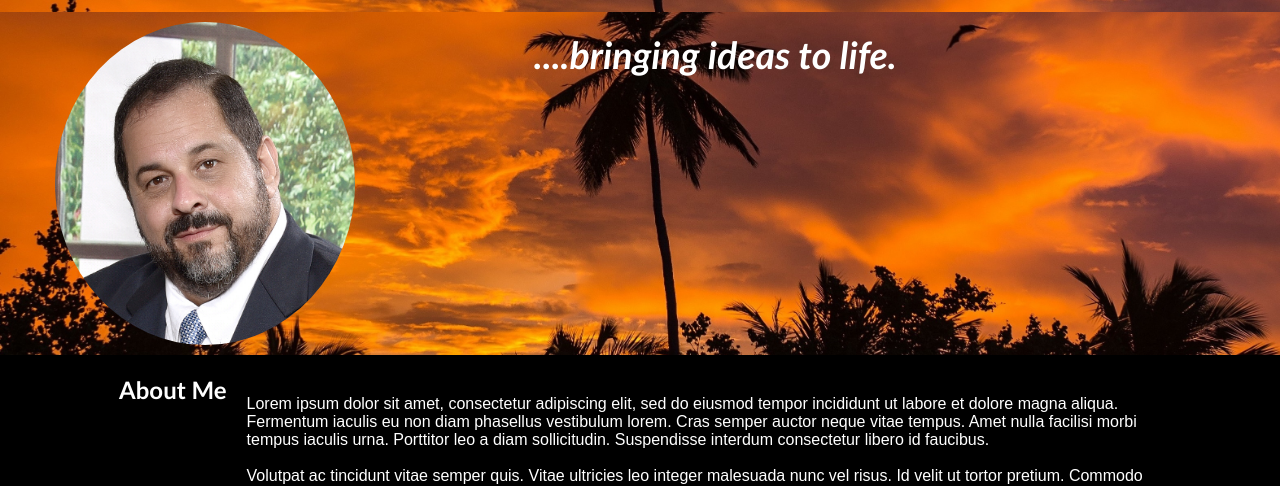
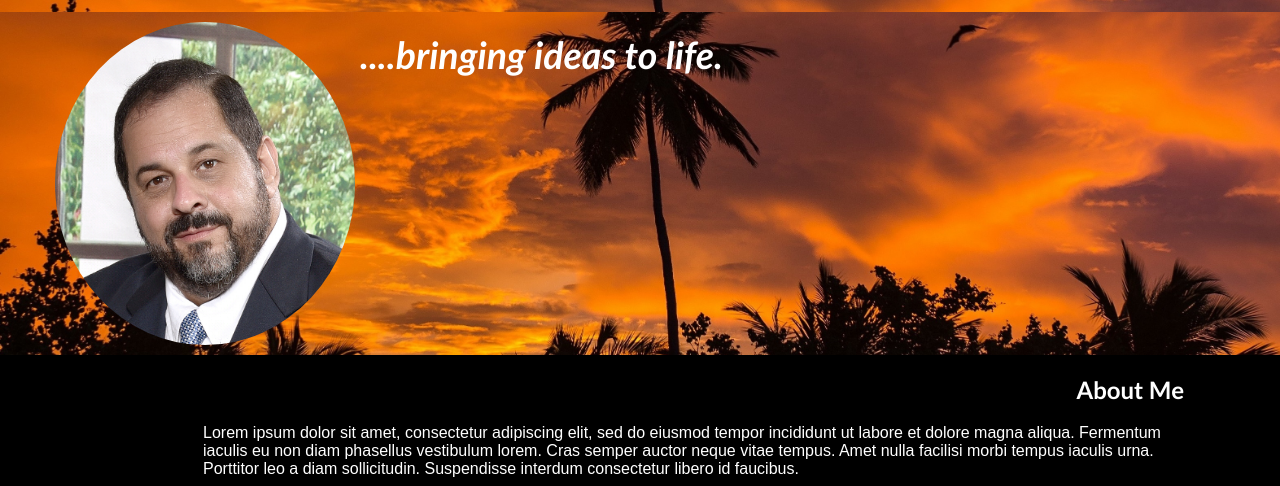
Before and after one commit to Mannyalfa/professional-portfolio, a plain HTML site: page index.html in a window 1280 px wide. Shown: the part 57-543 px from the top of the page. Drawn offline with Linux system fonts and the light colour scheme.

Commit message:
pushing a fresh commit to resolve page load error

```diff
--- a/assets/css/stylesheet.css
+++ b/assets/css/stylesheet.css
@@ -142,10 +142,12 @@ section {
 
 h2{
     color: var(--secondary-color);
+    text-align: left;
+    text-overflow: wrap
 }
 
 #bio{
-    width: 88%;
+    width: 92%;
     display: flex;
     justify-content: center;
     padding: 10px;
@@ -157,7 +159,7 @@ h2{
 #about-me{
     display: flex;
     justify-content: flex-end;
-    width: 25;%;
+    width: 20%;
 }
 
 #bio p {
@@ -173,7 +175,6 @@ h2{
     flex-wrap: wrap;
     position: relative;
     color: var(--tertiary-color);
-    border-right-style: 5px;
 }
 
 #rbud > .text-box {
@@ -241,7 +242,7 @@ background-color: transparent;
 
 .image:hover {
     filter: none;
-  }
+}
 
 
 /*FOOTER STYLING*/
@@ -251,8 +252,8 @@ background-color: transparent;
 }
 
 address {
-     display: flex;
-     justify-content: center;
+    display: flex;
+    justify-content: center;
 }
 
 address ul li a {
```
